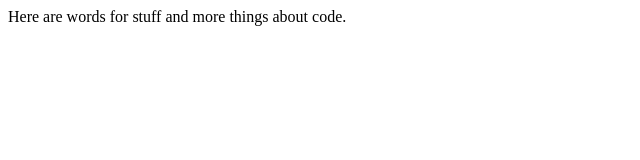
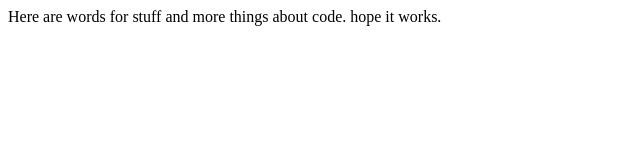
Before and after one commit to MawsayB/unit2-class1, a plain HTML site: page index.html in a window 1280 px wide. Shown: the whole page, without its empty margins (0-640 px from the left). Drawn offline with Linux system fonts and the light colour scheme.

Commit message:
added more text for demo

```diff
--- a/index.html
+++ b/index.html
@@ -6,5 +6,6 @@
     <body>
         Here are words for stuff
         and more things about code.
+        hope it works.
     </body>
 </html>
```
